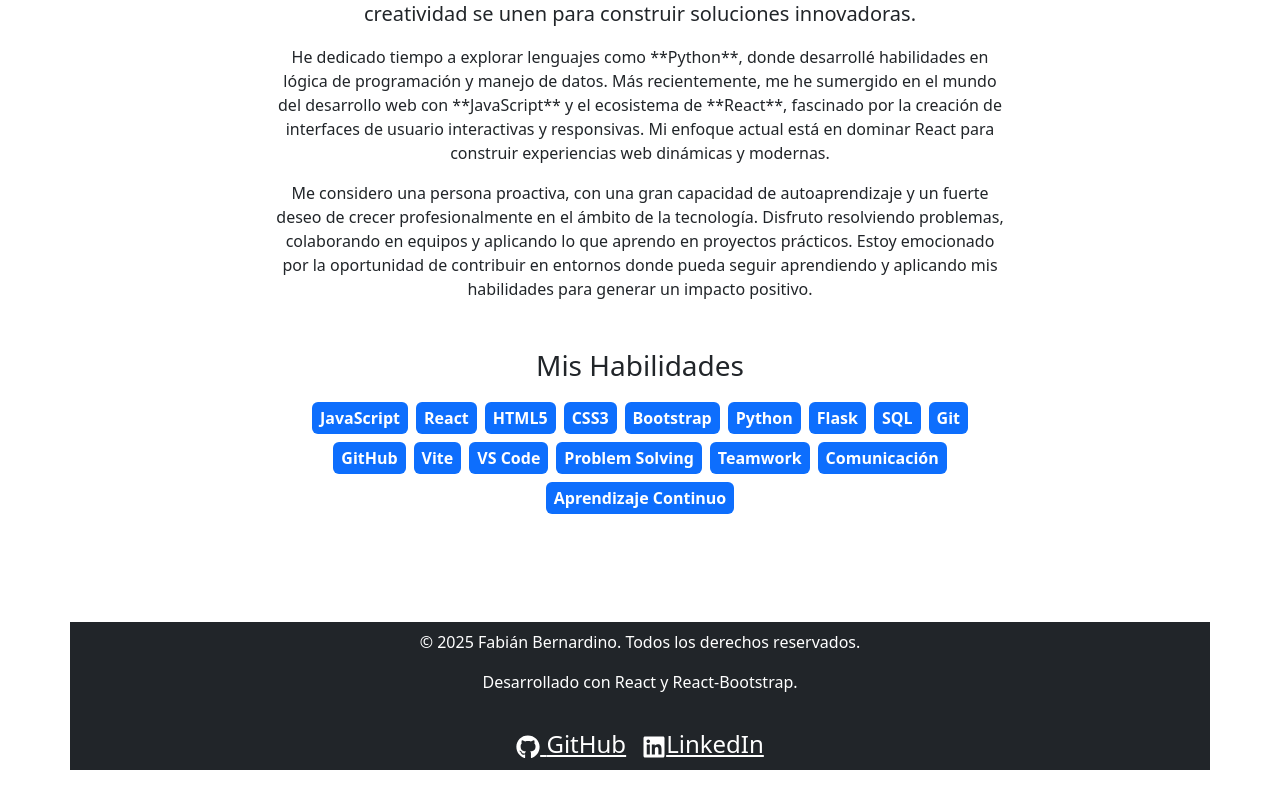
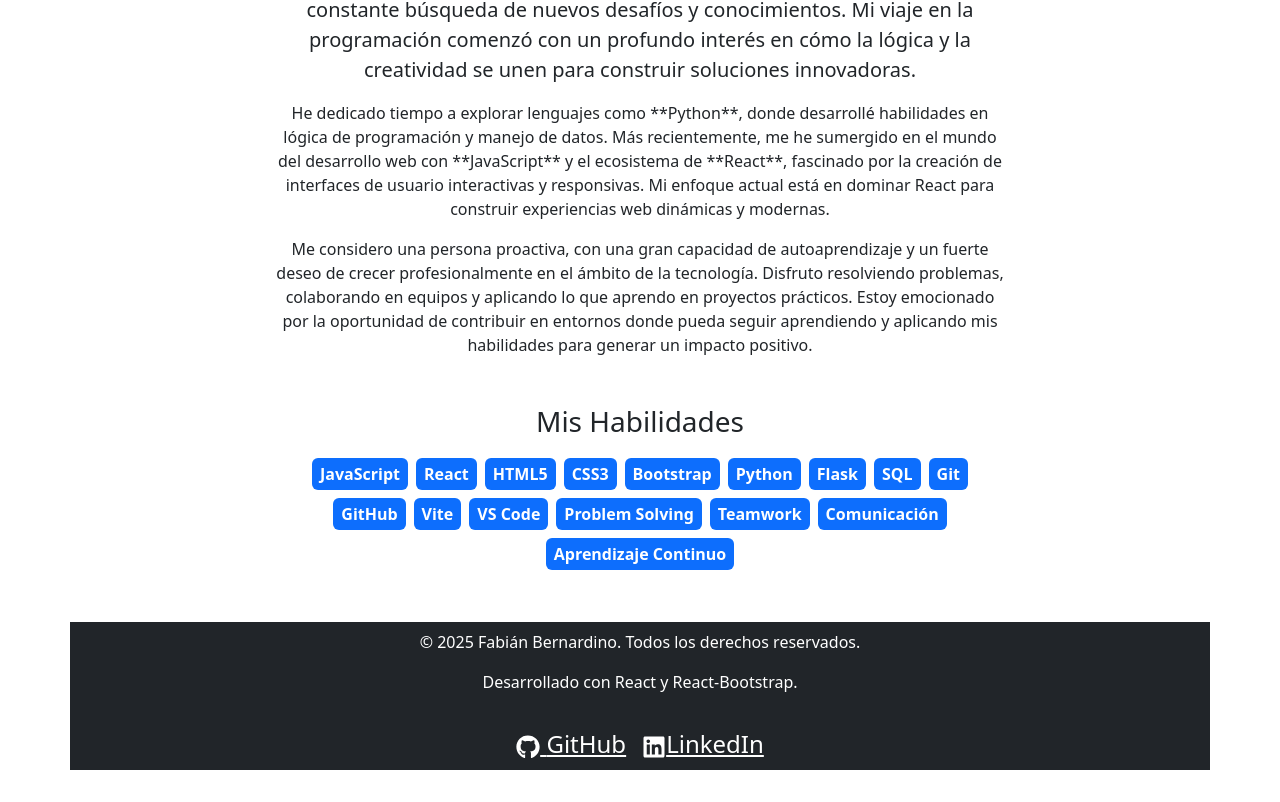
Before and after one commit to Charlydk/Portfolio_personal, a React (Vite) app: page / in a window 1280 px wide. Shown: the part 973-1775 px from the top of the page. Built offline with nearby package versions, Linux system fonts and the light colour scheme.

Commit message:
feat: acomodando el app.jsx. Closes #15

```diff
--- a/src/App.jsx
+++ b/src/App.jsx
@@ -1,9 +1,9 @@
+// src/App.jsx
 import './App.css';
 import NavbarComponent from './components/NavbarComponent';
 import HeroSection from './components/HeroSection';
 import AboutMe from './components/AboutMe';
 import FooterComponent from './components/FooterComponent';
-
 
 function App() {
   return (
@@ -11,23 +11,26 @@ function App() {
       {/* 1. NavbarComponent se renderiza primero para que esté en la parte superior */}
       <NavbarComponent />
 
-      {/* 2. HeroSection se renderiza justo debajo de la Navbar */}
+      {/* Este div *envuelve* a todos los componentes que van debajo de la Navbar fija. */}
+      {/* Es CRUCIAL que el paddingTop se aplique al contenedor de las secciones. */}
+      {/* El id="main-content" es opcional pero puede ser útil para CSS o JS futuro. */}
+      <div id="main-content" style={{ paddingTop: '56px' }}> {/* Ajustar de ser necesario */}
+
+        {/* 2. HeroSection es la primera sección de contenido */}
         <HeroSection />
 
-      {/* 3. Renderizamos la sección AboutMe aquí */}
-       <AboutMe />
+        {/* 3. AboutMe va después de HeroSection */}
+        <AboutMe />
 
+        {/* Aquí irán los demás componentes de sección a medida que los desarrolles y los integres: */}
+        {/* <ProjectsSection /> */}
+        {/* <ContactForm /> */}
 
+      </div> {/* Cierre del div que contiene las secciones y compensa la Navbar */}
 
-      {/* Un div para dar espacio debido al fixed="top" de la Navbar */}
-      {/* Esto es importante para que el contenido no quede oculto debajo de la Navbar fija */}
-      <div style={{ paddingTop: '56px' }}> {/* Ajustar de ser necesario*/}
-
-
-
-      </div> {/* Cierre del div de paddingTop */}
-
-      {/* 4. Renderizamos la sección Footer aquí */}
+      {/* 4. FooterComponent se renderiza al final de la página, fuera del div de contenido si quieres que siempre esté abajo */}
+      {/* Si quieres que el footer también tenga el padding, podría ir dentro del div anterior. */}
+      {/* Pero usualmente el footer va al final de todo el contenido principal, no afectado por el padding. */}
       <FooterComponent />
 
     </>
```
